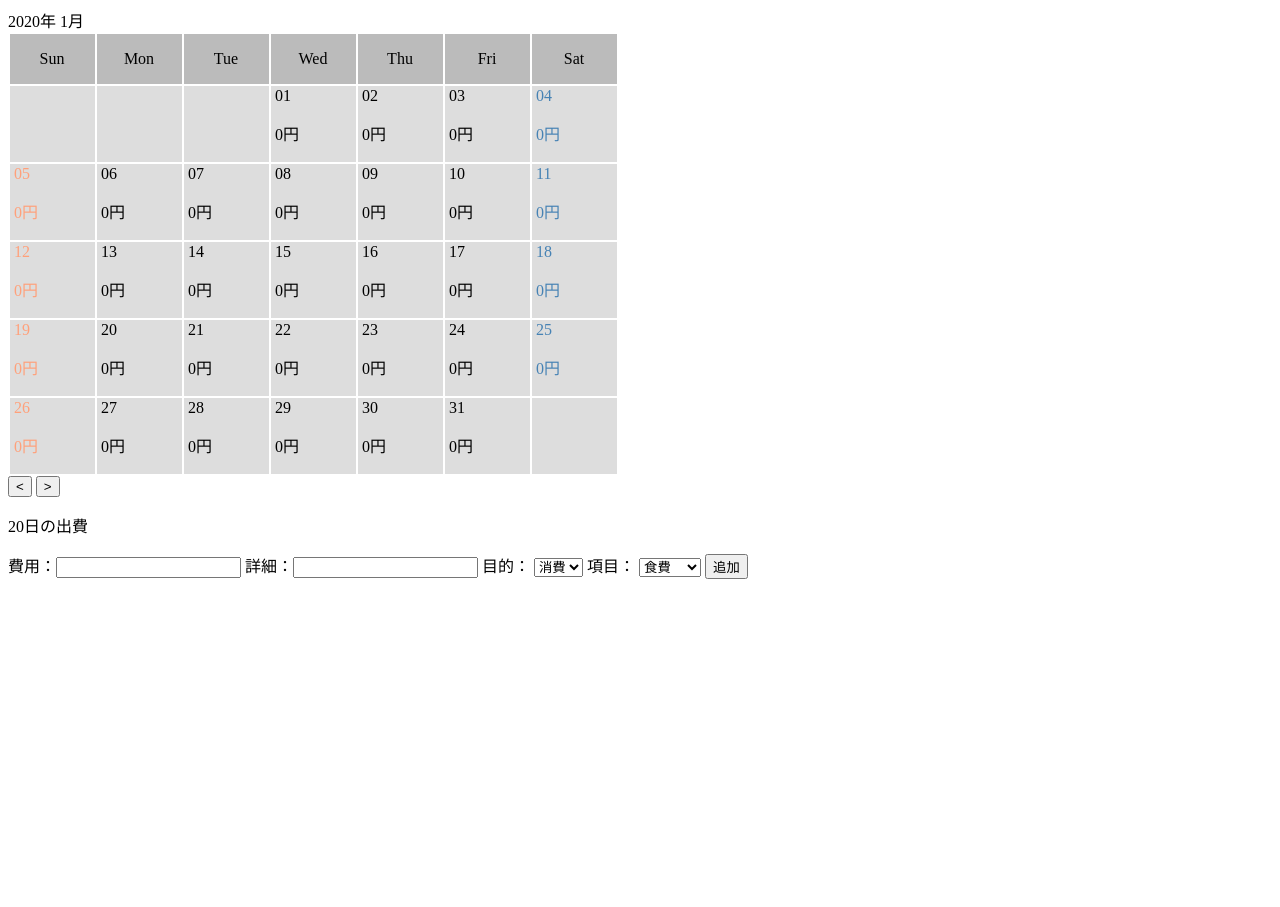
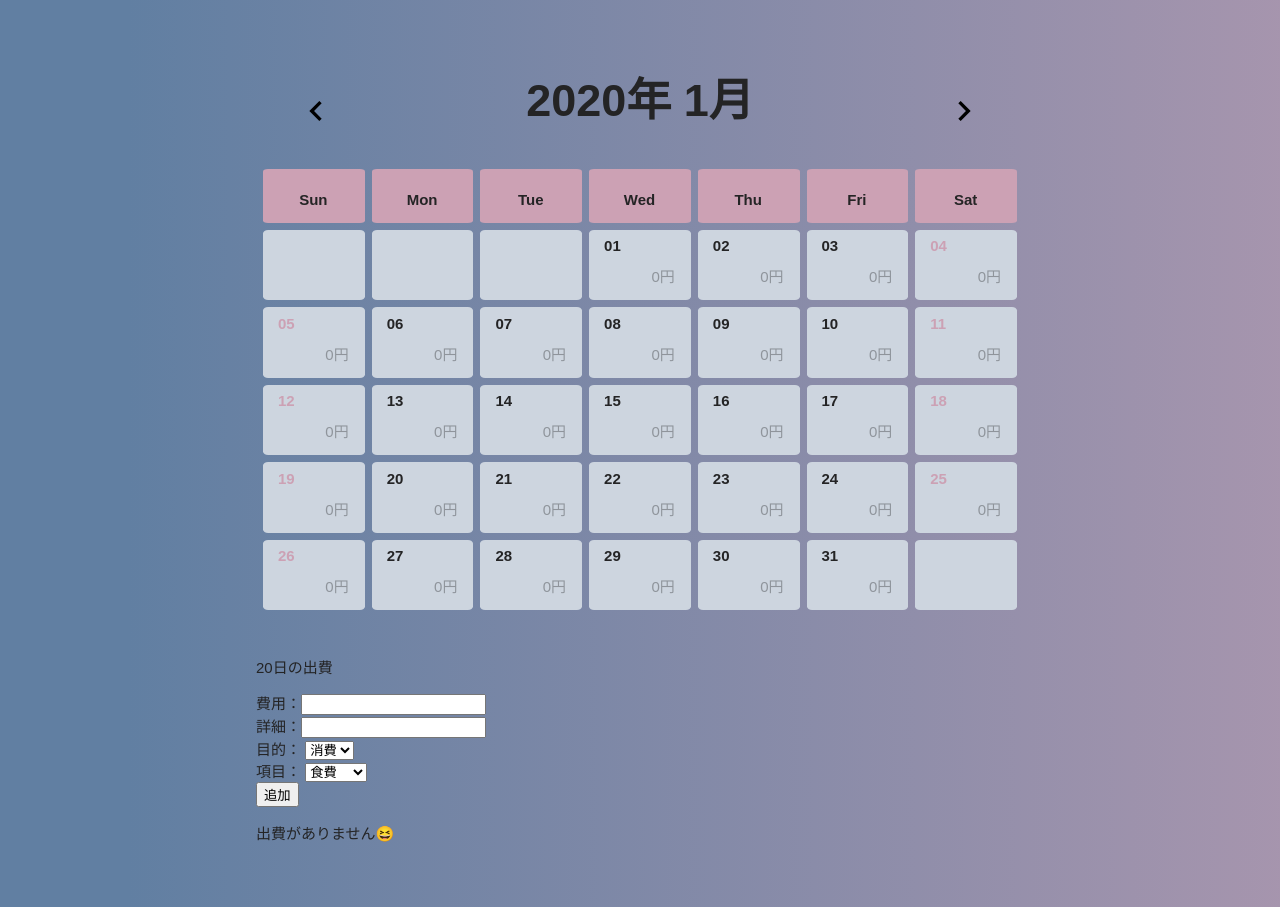
Before and after one commit to izumi0929/monthly-budget, a plain HTML site: page public/index.html in a window 1280 px wide. Before the commit the page ends 800 px from the top, so only its background shows below. Drawn offline with Linux system fonts and the light colour scheme; some packages are replaced by stand-ins of ours; no server answers.

Commit message:
add delete button

```diff
--- a/public/app.js
+++ b/public/app.js
@@ -17,3 +17,8 @@ function writeExpenseData(date, expense, purpose, item, description) {
     }
   )
 }
+
+//remove data
+function removeExpenseData(date, uid) {
+  firebase.database().ref('expenses/' + date + '/' + uid).remove()
+}
--- a/public/index.html
+++ b/public/index.html
@@ -4,34 +4,47 @@
     <meta charset="utf-8">
     <meta name="viewport" content="width=device-width, initial-scale=1">
     <title>Expense Calendar</title>
-
+    <link href="style.css" rel="stylesheet">
+    <link href="style-small.css" rel="stylesheet">
+    <link href="style-large.css" rel="stylesheet">
   </head>
   <body>
-    <div id ="month"></div>
+    <header>
+      <button class="left-button" type="button" onClick="showPreviousMonth()" ><img src="icons/keyboard_arrow_left-24px.svg" alt="先月" /></button>
+      <div class="title" id ="month"></div>
+      <button class="right-button" type="button" onClick="showNextMonth()"><img src="icons/keyboard_arrow_right-24px.svg" alt="来月" /></button>
+    </header>
+    <main>
       <div id="table"></div>
-      <button type="button" onClick="showPreviousMonth()"><</button>
-    <button type="button" onClick="showNextMonth()">></button>
       <div id="expenseForm">
+        <div class="expense-input">
       <p id="expenseTitle"></p>
-      <span>費用：</span><input type="number" id="expense" value="">
-      <span>詳細：</span><input type="text" id="description" value="">
-      <span>目的：</span>
+        </div>
+        <div class="expense-input"><span >費用：<input type="number" id="expense" value=""></span></div>
+        <div class="expense-input"><span>詳細：</span><input type="text" id="description" value=""></div>
+        <div class="expense-input"><span>目的：</span>
           <select name="purpose" id="purpose">
           <option value="消費">消費</option>
           <option value="投資">投資</option>
           <option value="浪費">浪費</option>
-        </select>
+          </select></div>
+        <div class="expense-input">
         <span>項目：</span>
           <select name="item" id="item">
           <option value="食費">食費</option>
           <option value="日用品">日用品</option>
           <option value="交通費">交通費</option>
           </select>
+        </div>
+      </div>
+      <div class="expense-input">
         <input type="submit" name="expenseForm" onclick="addExpense()" value="追加">
+      </div>
       </div>
       <ul id="expenses"></ul>
       <div id="totalExpense"></div>
-
+      <div id="deleteExpense"></div>
+    </main>
     <!-- The core Firebase JS SDK is always required and must be listed first -->
     <script src="/__/firebase/7.6.2/firebase-app.js"></script>
     <script src="https://www.gstatic.com/firebasejs/7.6.2/firebase-database.js"></script>
--- a/public/main.js
+++ b/public/main.js
@@ -1,8 +1,8 @@
 const date = new Date()
-let currentDate = date.getDate()
-let currentYear = date.getFullYear()
-let currentMonth = date.getMonth()
-let currentYMD = currentYear+"-"+Number(currentMonth+1)+"-"+currentDate
+var currentDate = date.getDate()
+var currentYear = date.getFullYear()
+var currentMonth = date.getMonth()
+var currentYMD = currentYear+"-"+Number(currentMonth+1)+"-"+currentDate
 
 //qa
 // var config = {
@@ -35,7 +35,6 @@ let database = firebase.database();
 const preObject = document.getElementById('expenses')
 const totalExpenseObject = document.getElementById('totalExpense')
 
-
 //Referenceの作成
 let dbRefObject = firebase.database().ref().child('expenses').child(currentYear+"-"+Number(currentMonth+1)+"-"+currentDate)
 
@@ -55,37 +54,22 @@ function makeTable (data, tableId) {
       cell.style.width = "5em"
       cell.style.height = "3em"
       cell.style.verticalAlign = "text-top"
-      cell.style.backgroundColor = "#ddd"
-      cell.style.paddingLeft = "4px"
+      cell.style.backgroundColor = "rgba(205, 213, 223,1)"
+      cell.style.paddingLeft = "1em"
+      cell.style.paddingTop = "0.5em"
       cell.onclick = function() {
         selectedDate = this.textContent.slice(0,2)
         currentDate = this.textContent.slice(0,2)
         makeExpenseTitle(selectedDate)
-        dbRefObject = firebase.database().ref().child('expenses').child(currentYear+"-"+Number(currentMonth+1)+"-"+currentDate)
-        preObject.innerHTML = ''
-        totalExpenseObject.innerHTML = '出費がありません😆'
-        let totalExpense = 0
-        dbRefObject.on('child_added', function (snap) {
-          let selectedDateExpenses = snap.val()
-          preObject.innerHTML +=  "<li>" +
-          selectedDateExpenses.item + ": " +
-          selectedDateExpenses.description + " "+
-          selectedDateExpenses.expense + "円" +
-          "(" + selectedDateExpenses.purpose + ")</li>"
-          totalExpense += Number(selectedDateExpenses.expense)
-          totalExpenseObject.innerHTML = "合計 " + totalExpense + "円"
-        }
-        )
+        showExpenses()
       };
-      if(i==0){
-        cell.style.backgroundColor = "#bbb" // ヘッダ行
+      if(i == 0){
+        cell.style.backgroundColor = "rgb(204, 161, 180)" // ヘッダ行
         cell.style.textAlign = "center"
         cell.style.verticalAlign = "middle"
         cell.style.paddingLeft = "0em"
-      }else if(j%7==6){
-        cell.style.color = "#4682B4"
-      }else if(j%7==0){
-        cell.style.color = "#FFA07A"
+      }else if(j%7 == 0 || j%7 == 6){
+        cell.style.color = "rgb(204, 161, 180)"
       }else{
       }
     }
@@ -94,22 +78,59 @@ function makeTable (data, tableId) {
   for (i = 1; i < 32; i ++) {
     let dateNum = ("0" + i).slice(-2)
     let cellObject = document.getElementById(currentYear+"-"+Number(currentMonth+1)+"-"+dateNum)
+    cellObject.onmouseover = function() {
+      cellObject.style.backgroundColor = "rgba(204, 161, 180,0.3)"
+      cellObject.style.boxShadow = "0 1px 1px 0 rgba(0,0,0,0.5)"
+    }
+    cellObject.onmouseleave = function() {
+      cellObject.style.backgroundColor = "rgba(205, 213, 223,1)"
+      cellObject.style.boxShadow = "0 0 0 0"
+    }
     let totalExpense = 0
     let p = document.createElement('p')
     let node = document.createTextNode(totalExpense +"円")
     p.appendChild(node)
+    p.className = "cellTotal"
     cellObject.appendChild(p)
+    if (totalExpense == 0){
+      p.innerHTML = "<p>0円</p>"
+      p.style.fontWeight = "lighter"
+      p.style.color = "rgba(0,0,0, 0.3)"
+    }
     dbRefObject = firebase.database().ref().child('expenses').child(currentYear+"-"+Number(currentMonth+1)+"-"+dateNum)
     dbRefObject.on('child_added', function (snap) {
       let cellExpenses = snap.val()
       totalExpense += Number(cellExpenses.expense)
       p.innerHTML = totalExpense +"円"
+      p.style.color = "black"
     })
   }
 }
 
-function makeYYYYMM(year, month, monthId) {
-  var yyyydd = year + '年 ' + Number(month+1) + "月"
+function showExpenses() {
+  dbRefObject = firebase.database().ref().child('expenses').child(currentYear+"-"+Number(currentMonth+1)+"-"+currentDate)
+  preObject.innerHTML = ''
+  totalExpenseObject.innerHTML = '出費がありません😆'
+  let totalExpense = 0
+  dbRefObject.on('child_added', function (snap) {
+    let selectedDateExpenses = snap.val()
+    var uid = `${snap.key}`
+    preObject.innerHTML +=  "<li>" +
+    selectedDateExpenses.item + ": " +
+    selectedDateExpenses.description + " "+
+    selectedDateExpenses.expense + "円" +
+    "(" + selectedDateExpenses.purpose + ")" +
+    "<input type='submit' id='deleteExpense' onclick='deleteExpense(&quot;"+ uid + "&quot;)' value='削除'>" +
+    "</li>"
+    totalExpense += Number(selectedDateExpenses.expense)
+    totalExpenseObject.innerHTML = "合計 " + totalExpense + "円"
+  })
+}
+
+document.getElementById("deleteExpense").addEventListener('click', showExpenses(), false)
+
+function makeTitle(year, month, monthId) {
+  let yyyydd = year + '年 ' + Number(month+1) + "月"
   document.getElementById(monthId).innerHTML = yyyydd
 }
 
@@ -143,7 +164,7 @@ data.push(thirdWeek)
 data.push(fourthWeek)
 data.push(fifthWeek)
 makeTable(data,"table")
-makeYYYYMM(year, month, "month")
+makeTitle(year, month, "month")
 }
 
 window.addEventListener("load", makeExpenseTitle())
@@ -159,16 +180,20 @@ function addExpense(){
   writeExpenseData(currentYear+"-"+Number(currentMonth+1)+"-"+currentDate, expense, purpose, item, description)
 }
 
+function deleteExpense(uid){
+  removeExpenseData(currentYear+"-"+Number(currentMonth+1)+"-"+currentDate, uid)
+  makeTable()
+}
+
 // TODO: 一つにする
 function showPreviousMonth() {
   // delete calendar before make new one
   document.getElementById("table").textContent = null
   currentMonth--
   if (currentMonth < 0){
-    currentYear--
     currentMonth = 11
   }
-  this.makeCalendar(currentYear, currentMonth)
+  makeCalendar(currentYear, currentMonth)
   totalExpenseObject.innerHTML =　''
 }
 
@@ -177,9 +202,8 @@ function showNextMonth() {
   document.getElementById("table").textContent = null
   currentMonth++
   if (currentMonth > 11) {
-    currentYear++
     currentMonth = 0
   }
-  this.makeCalendar(currentYear, currentMonth)
+  makeCalendar(currentYear, currentMonth)
   totalExpenseObject.innerHTML =　''
 }
--- /dev/null
+++ b/public/style-common.css
@@ -0,0 +1,68 @@
+html {
+  font-size: 10px;
+  font-family: 'YuGothic', sans-serif;
+  color: rgb(36, 36, 37);
+  background: linear-gradient(90deg, rgb(47, 49, 51) 10%, rgb(204, 161, 180) 150%);
+}
+
+body {
+  max-width: 60%;
+  margin: 5% auto;
+  font-size: 1.5em;
+}
+
+header {
+  position: relative;
+  text-align: center;
+  height: 4em;
+}
+
+button {
+  padding: 0;
+  border: none;
+  background: transparent;
+  cursor: pointer;
+}
+
+button img {
+  display: block;
+  width: 3em;
+}
+
+.left-button {
+  position: absolute;
+  left: 3em;
+  top: 2em;
+}
+
+.right-button {
+  position: absolute;
+  right: 3em;
+  top: 2em;
+}
+
+.title {
+  font-size: 3em;
+  font-weight: bold;
+  display: inline;
+  margin: 1em 0em;
+}
+
+table {
+  width: 100%;
+  margin: 5% auto;
+  border-spacing: 0.5em;
+}
+
+td {
+  border-radius: 5%;
+  font-weight: bolder;
+  cursor: pointer;
+}
+
+.cellTotal {
+  text-align: right;
+  padding-right: 1em;
+  line-height: 1em;
+  padding-bottom: 0em;
+}
--- /dev/null
+++ b/public/style-large.css
@@ -0,0 +1,77 @@
+@media screen and (min-width:781px){
+  /*画面幅が781px以上の時*/
+
+html {
+  font-size: 10px;
+  font-family: 'YuGothic', sans-serif;
+  color: rgb(36, 36, 37);
+  background: linear-gradient(90deg, rgba(97,127,162,1) 10%, rgb(204, 161, 180) 150%);
+}
+
+body {
+  max-width: 60%;
+  margin: 5% auto;
+  font-size: 1.5em;
+}
+
+header {
+  position: relative;
+  text-align: center;
+  height: 4em;
+}
+
+button {
+  padding: 0;
+  border: none;
+  background: transparent;
+  cursor: pointer;
+}
+
+button img {
+  display: block;
+  width: 3em;
+}
+
+.left-button {
+  position: absolute;
+  left: 3em;
+  top: 2em;
+}
+
+.right-button {
+  position: absolute;
+  right: 3em;
+  top: 2em;
+}
+
+.title {
+  font-size: 3em;
+  font-weight: bold;
+  display: inline;
+  margin: 1em 0em;
+}
+
+table {
+  width: 100%;
+  margin: 5% auto;
+  border-spacing: 0.5em;
+}
+
+td {
+  border-radius: 5%;
+  font-weight: bolder;
+  cursor: pointer;
+}
+
+td:hover {
+  background-color: darkkhaki;
+}
+
+.cellTotal {
+  text-align: right;
+  padding-right: 1em;
+  line-height: 1em;
+  padding-bottom: 0em;
+}
+
+}
--- /dev/null
+++ b/public/style-small.css
@@ -0,0 +1,88 @@
+@media screen and (max-width:480px){
+
+html {
+  font-size: 10px;
+  font-family: 'YuGothic', sans-serif;
+  color: rgb(39, 39, 43);
+  background: linear-gradient(90deg, rgb(204, 161, 180)  0%,rgba(97,127,162,1) 120%);
+  min-width: 480px;
+}
+
+body {
+  margin: 0 auto;
+  font-size: 1em;
+}
+
+header {
+  position: relative;
+  text-align: center;
+  height: 4em;
+}
+
+main {
+  width: 90%;
+  margin: 0 auto;
+}
+
+button {
+  padding: 0;
+  border: none;
+  background: transparent;
+  cursor: pointer;
+}
+
+button img {
+  display: block;
+  width: 3em;
+}
+
+.left-button {
+  position: absolute;
+  left: 1em;
+  top: 0.5em;
+}
+
+.right-button {
+  position: absolute;
+  right: 1em;
+  top: 0.5em;
+}
+
+.title {
+  font-size: 3em;
+  font-weight: bold;
+  display: inline;
+  margin: 1em 0em;
+}
+
+table {
+  max-width: 80%;
+  margin: 5% auto;
+  border-spacing: 0.5em;
+}
+
+td {
+  border-radius: 5%;
+  font-weight: bolder;
+  cursor: pointer;
+  width: 3em;
+}
+
+td:hover {
+  background-color: darkkhaki;
+}
+
+.cellTotal {
+  text-align: right;
+  padding-right: 1em;
+  line-height: 1em;
+  padding-bottom: 0em;
+}
+
+.expense-input {
+  text-align: right;
+  padding-bottom: 0.5em;
+  margin-right: 0;
+}
+
+}
```
Also changed, not shown: firebase.json, public/icons/keyboard_arrow_left-24px.svg (added), public/icons/keyboard_arrow_right-24px.svg (added), 1 other file. Lines whose indentation alone changed are shown as unchanged.
